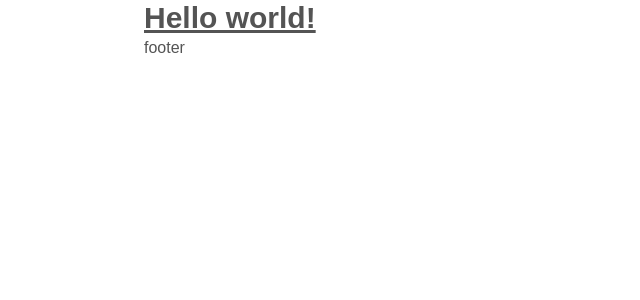
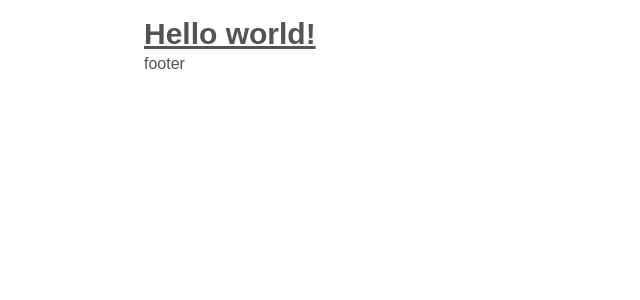
Before and after one commit to thomas-claireau/resume, a Next.js app: page / in a window 1280 px wide. Shown: the top 300 px of the page, without its empty margins (0-640 px from the left). Built offline with nearby package versions, Linux system fonts and the light colour scheme.

Commit message:
:recycle: add vertical padding

```diff
--- a/components/Container.tsx
+++ b/components/Container.tsx
@@ -1,10 +1,11 @@
 type Props = {
   children: JSX.Element | JSX.Element[];
+	className: string;
 }
 
-export default function Container({ children }: Props) {
+export default function Container({ children, className }: Props) {
   return (
-    <div className="max-w-5xl mx-auto px-4">
+    <div className={`${className} max-w-5xl mx-auto px-4`}>
       {children}
     </div>
   );
--- a/pages/index.tsx
+++ b/pages/index.tsx
@@ -4,7 +4,7 @@ import Footer from '../components/Footer';
 
 export default function Home() {
   return (
-    <Container>
+    <Container className="py-4">
       <Header />
 
       <Footer />
```
